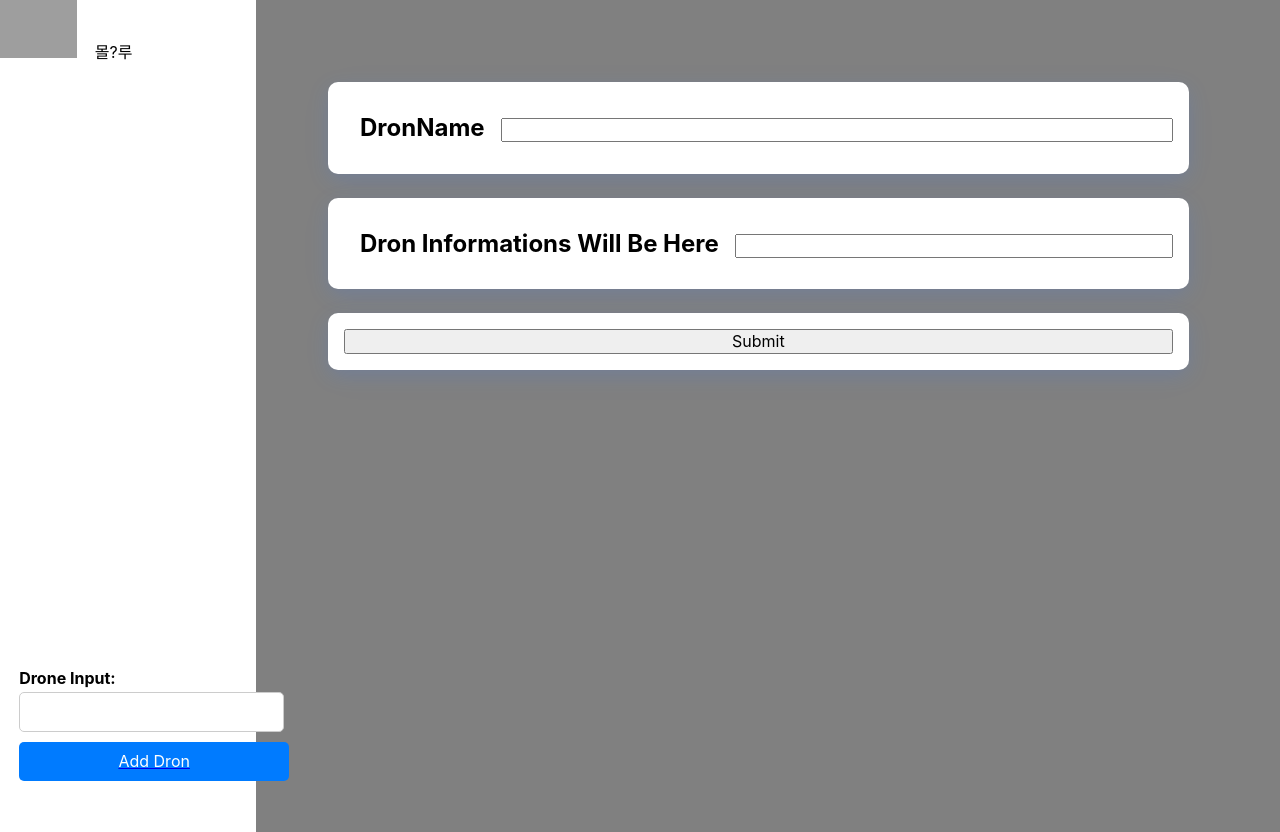
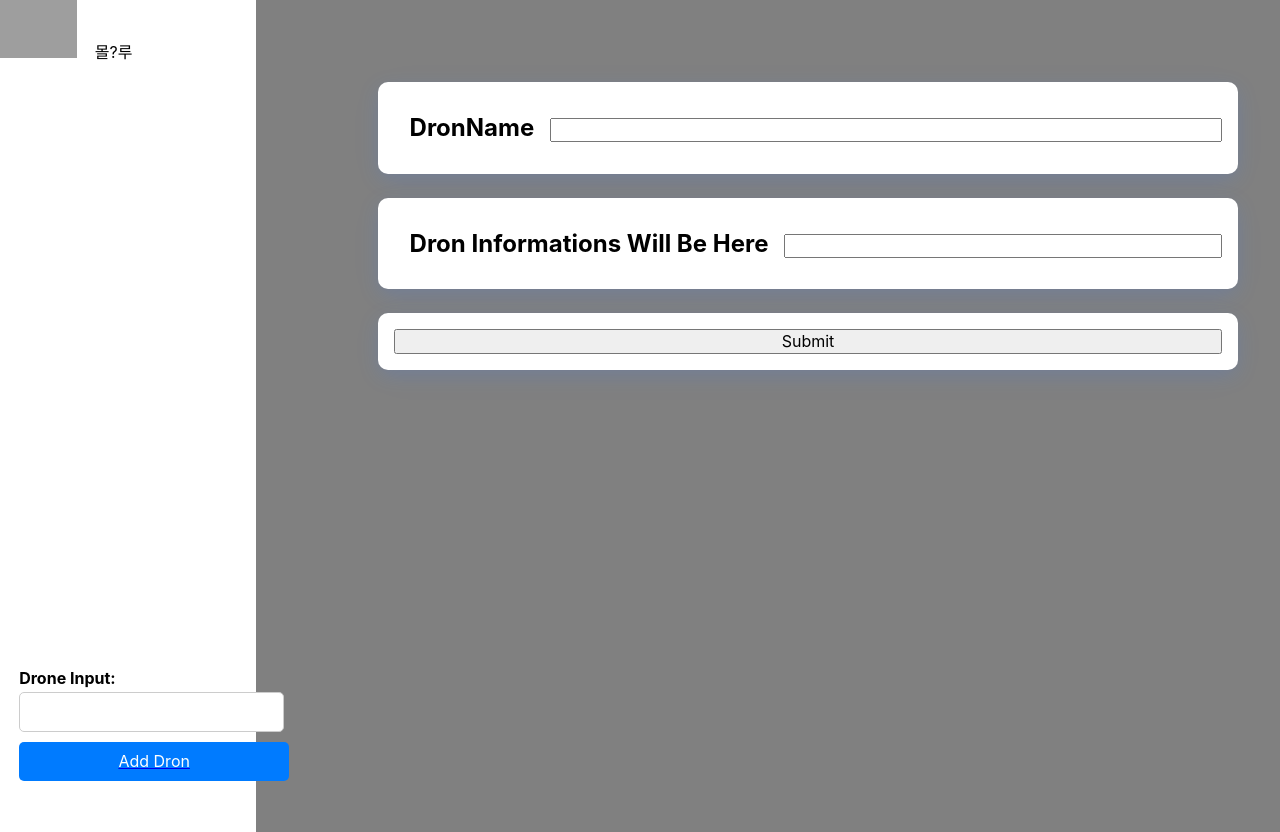
Before and after one commit to Insiro/nexus_dron_fe, a React (Create React App) app: page /drons/new in a window 1280 px wide. Built offline with nearby package versions, Linux system fonts and the light colour scheme; grey boxes are pictures that could not be loaded.

Commit message:
update css

```diff
--- a/src/index.css
+++ b/src/index.css
@@ -40,6 +40,12 @@ h1 {
     max-width: 1120px;
     width: 90%;
     height: 100%;
+    margin: auto;
+}
+@media (max-width: 768px) {
+    .cards__container {
+        margin: 0px;
+    }
 }
 
 .cards__wrapper {
```
